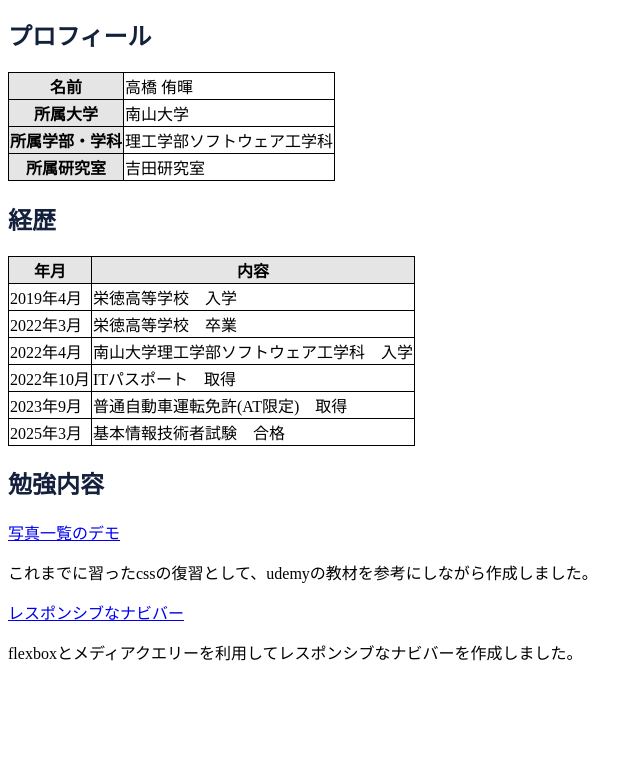
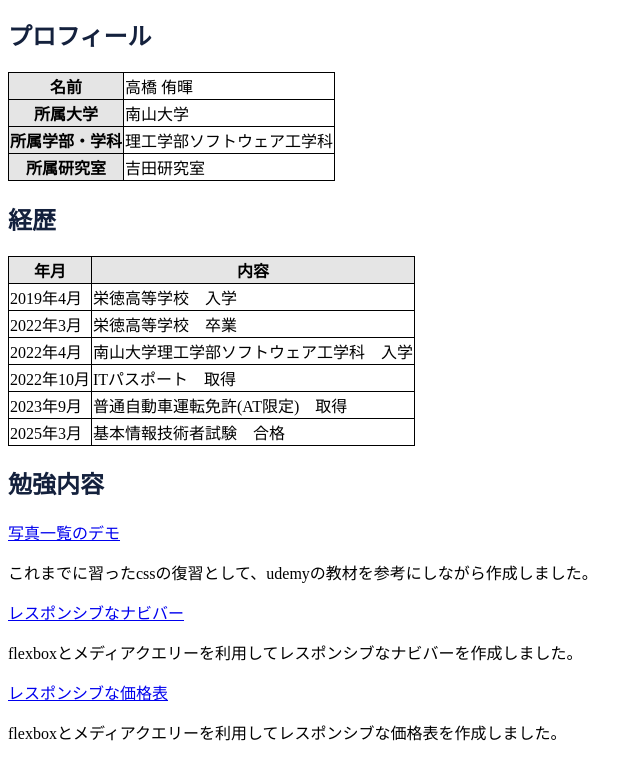
Before and after one commit to yuki392/portfolio, a plain HTML site: page index.html in a window 1280 px wide. Shown: the part 116-876 px from the top of the page, without its empty margins (0-643 px from the left). Before the commit the page ends 800 px from the top, so only its background shows below. Drawn offline with Linux system fonts and the light colour scheme.

Commit message:
Update index.html

```diff
--- a/index.html
+++ b/index.html
@@ -72,5 +72,7 @@
     <p>これまでに習ったcssの復習として、udemyの教材を参考にしながら作成しました。</p>
     <a href="https://yuki392.github.io/portfolio/MediaQueriesStarter/">レスポンシブなナビバー</a>
     <p>flexboxとメディアクエリーを利用してレスポンシブなナビバーを作成しました。</p>
+    <a href="https://yuki392.github.io/portfolio/PriceTableStarter/">レスポンシブな価格表</a>
+    <p>flexboxとメディアクエリーを利用してレスポンシブな価格表を作成しました。</p>
 </body>
 </html>
```
